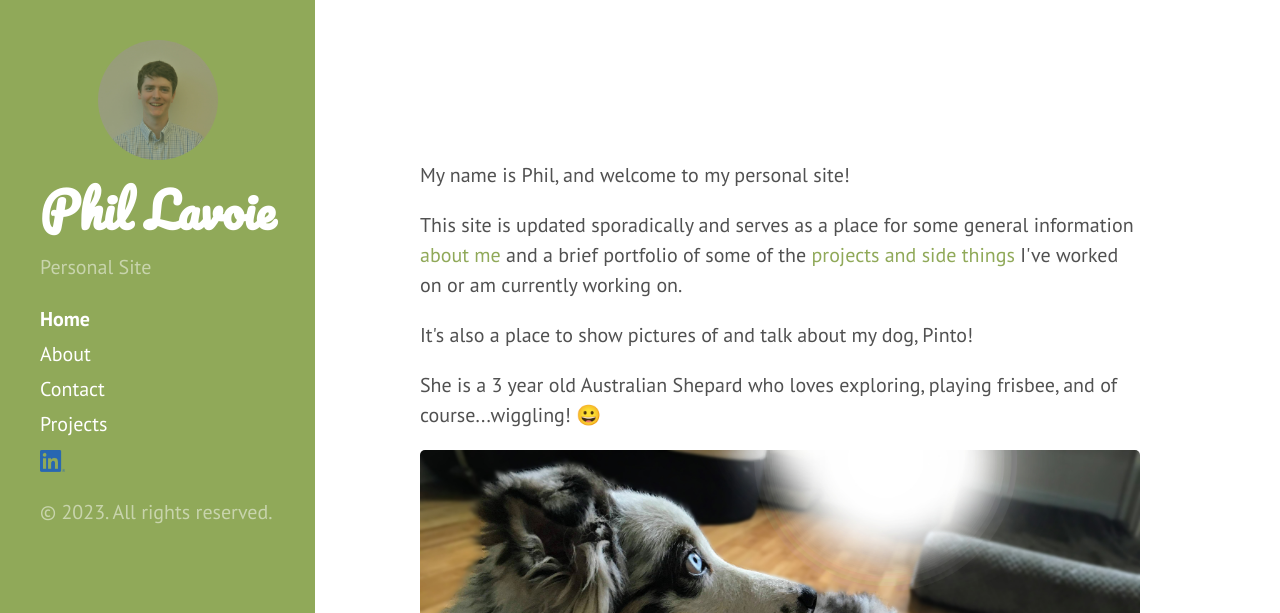
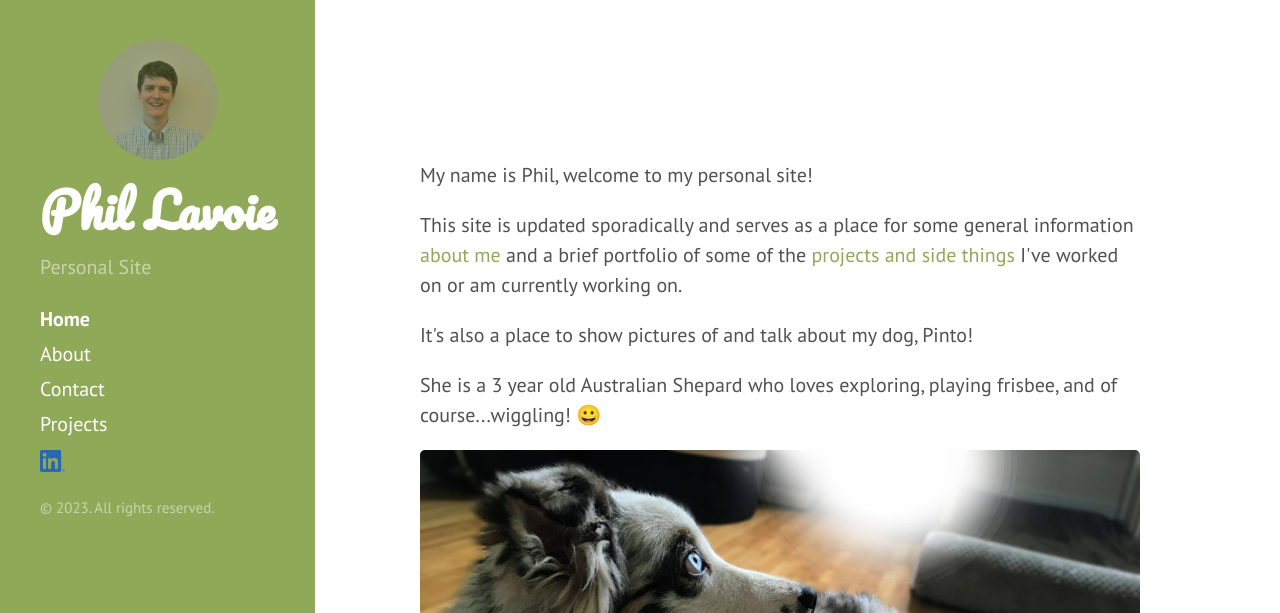
Before and after one commit to plavoie3/personal-site-jek, a Jekyll site: the page built from index.html, in a window 1280 px wide. Shown: the top 613 px of the page. Built offline with Jekyll 4.4.1, drawn with Linux system fonts in a browser that asks for light colours; nearby versions of some CDN libraries; a script that is not in the unit is left out; the list of posts is cut into pages by our own code.

Commit message:
minor updates

```diff
--- a/_includes/home.md
+++ b/_includes/home.md
@@ -1,4 +1,4 @@
-<p> My name is Phil, and welcome to my personal site! </p>
+<p> My name is Phil, welcome to my personal site! </p>
 
 <p>This site is updated sporadically and serves as a place for some general information <a href="./about" title="Go to About me!"> about me </a> and a brief portfolio of some of the <a href="./projects" title="Go to Projects!"> projects and side things </a> I've worked on or am currently working on. </p>
 
--- a/_includes/sidebar.html
+++ b/_includes/sidebar.html
@@ -63,6 +63,10 @@
     margin-bottom: 20px;
 }
 
+p.rights {
+    font-size: 15px;
+}
+
 .photo {
     width: 120px; /* width of container */
     height: 120px; /* height of container */
--- a/projects.html
+++ b/projects.html
@@ -2,6 +2,10 @@
 layout: default
 title: Projects
 ---
+
+<h1 class="page-title">Projects</h1>
+
+<br>
 
 <div class="posts">
   {% for post in site.categories.projects %}
```
Also changed, not shown: projects/_posts/0010-01-01-MERNG.md (+2 -5 lines).
